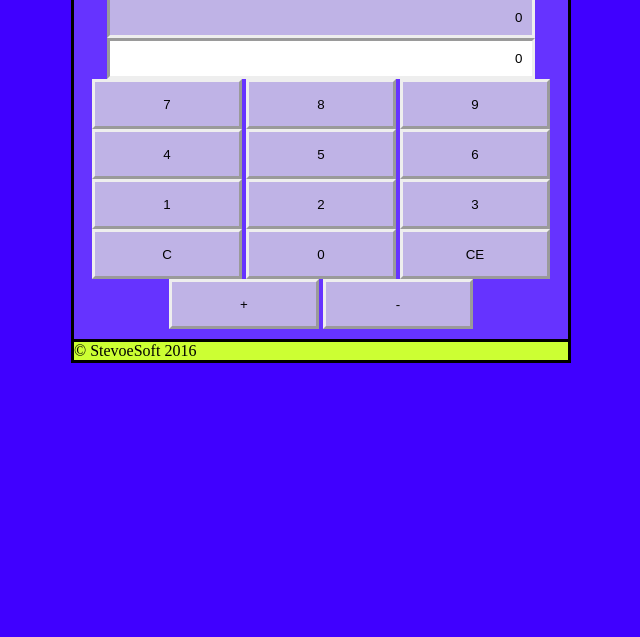
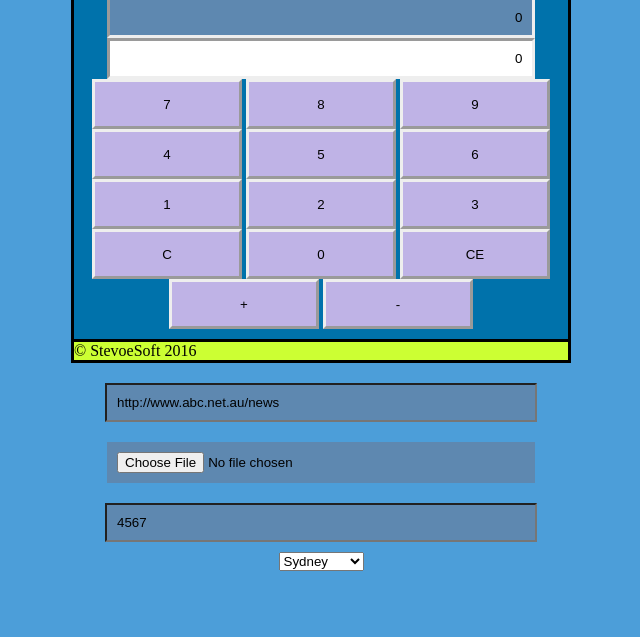
Before and after one commit to snew3687/training1, a plain HTML site: page WebBook1/Chapter04/default.html in a window 1280 px wide. Shown: the part 163-800 px from the top of the page, without its empty margins (319-959 px from the left). Drawn offline with Linux system fonts and the light colour scheme.

Commit message:
CH04 EX 2&4 - Additional HTML elements to play with selection and styling. Also, tried RGB colours

```diff
--- a/WebBook1/Chapter04/Content/default.css
+++ b/WebBook1/Chapter04/Content/default.css
@@ -1,5 +1,5 @@
 body {
-  background-color: hsl(255,100%,50%);
+  background-color: rgba(76, 158, 217, 1);
 }
 
 #calculatorContainer {
@@ -26,7 +26,7 @@ body {
 
 #calculator {
   border: solid;
-  background-color: hsl(255, 100%, 60%);
+  background-color: rgba(0, 114, 171, 1);
   text-align: center;
   padding: 10px;
 }
@@ -39,7 +39,7 @@ body {
 
 }
 
-input {
+input.calcInput {
   width: 85%;
   height: 7%;
   text-align: right;
@@ -67,5 +67,20 @@ button:active {
 
 
 [readonly='readonly'] {
-  background-color: hsl(255, 50%, 80%);
+  background-color: rgba(94, 136, 176, 1);
 }
+
+#otherInput {
+  text-align: center;
+  padding: 10px;
+  margin-left: auto;
+  margin-right: auto;
+}
+
+#otherInput input {
+  width: 85%;
+  text-align: left;
+  padding: 10px;
+  background-color: rgba(94, 136, 176, 1);
+  margin: 10px;
+}
--- a/WebBook1/Chapter04/default.html
+++ b/WebBook1/Chapter04/default.html
@@ -17,8 +17,8 @@
     Calculator
     </div>
     <div id="calculator">
-      <input id="txtResult" type="text" readonly="readonly" /><br />
-      <input id="txtInput" type="text" /><br />
+      <input id="txtResult" class="calcInput" type="text" readonly="readonly" /><br />
+      <input id="txtInput" class="calcInput" type="text" /><br />
       <button id="btn7">7</button>
       <button id="btn8">8</button>
       <button id="btn9">9</button><br />
@@ -37,7 +37,19 @@
     <div id="footer" class="headerFooter">
     &copy StevoeSoft 2016
     </div>
+    <div id="otherInput">
+      <input type="url" value="http://www.abc.net.au/news" /><br />
+      <input type="file" value="20160513_TheDrones_Cambridge.pdf" /><br />
+      <input type="number" value="4567" /><br />
+      <select>
+        <option>Sydney</option>
+        <option>Melbourne</option>
+        <option>Perth</option>
+      </select>
+
+    </div>
   </div>
+
     <script type="text/javascript">
         window.addEventListener('load', initialize, false);
     </script>
```
